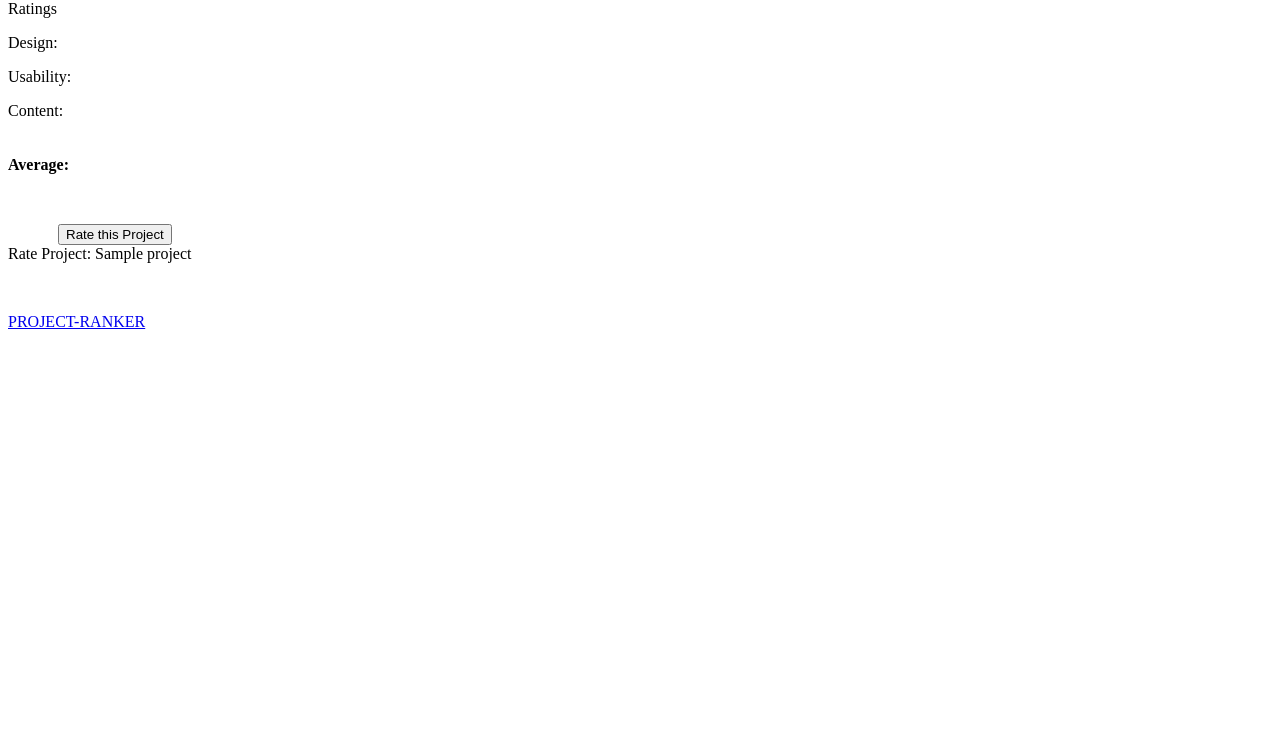
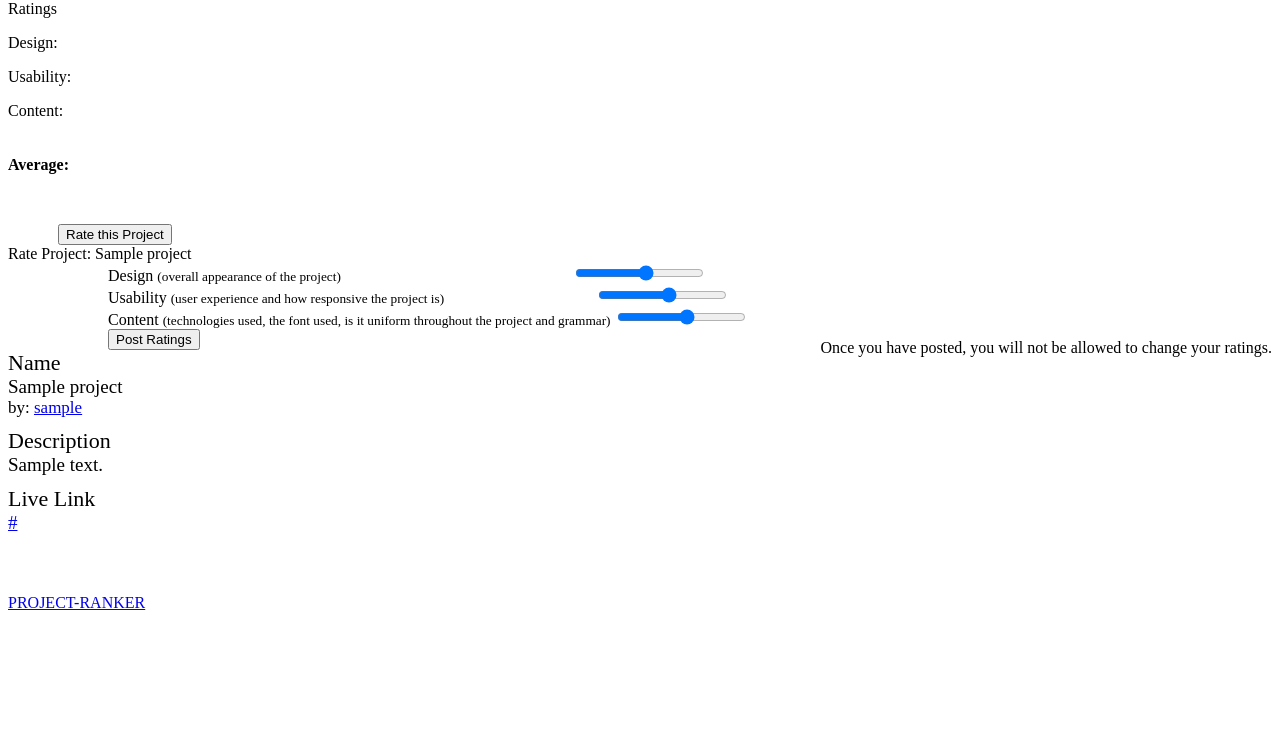
Before and after one commit to mwiha/Awwards-App, a Django app: template awards/templates/project-details.html in a window 1280 px wide. Shown: the part 518-1260 px from the top of the page. Before the commit the page ends 847 px from the top, so only its background shows below. Run offline with Django 3.2, Linux system fonts and the light colour scheme; the template is opened without the code that fills it: values that come from a table or form of the project are taken from there, others are empty; tables that the repository leaves empty hold one stand-in row (values such as "Sample post"); some libraries are stand-ins or nearby versions.

```diff
--- a/awards/templates/project-details.html
+++ b/awards/templates/project-details.html
@@ -66,7 +66,7 @@
       Rate Project: {{project.name}}
 
     </div>
-    <!-- <div class="content">
+    <div class="content">
       <div style="margin-left: 100px;">
 
         <form action="{%url 'ratings' project.id %}" method="POST" class="ui form">
@@ -131,7 +131,7 @@
     </div>
   </div>
   <div class="two wide column"></div>
-</div> -->
+</div>
 {%endblock%}
 
 {%block scripts%}
```
